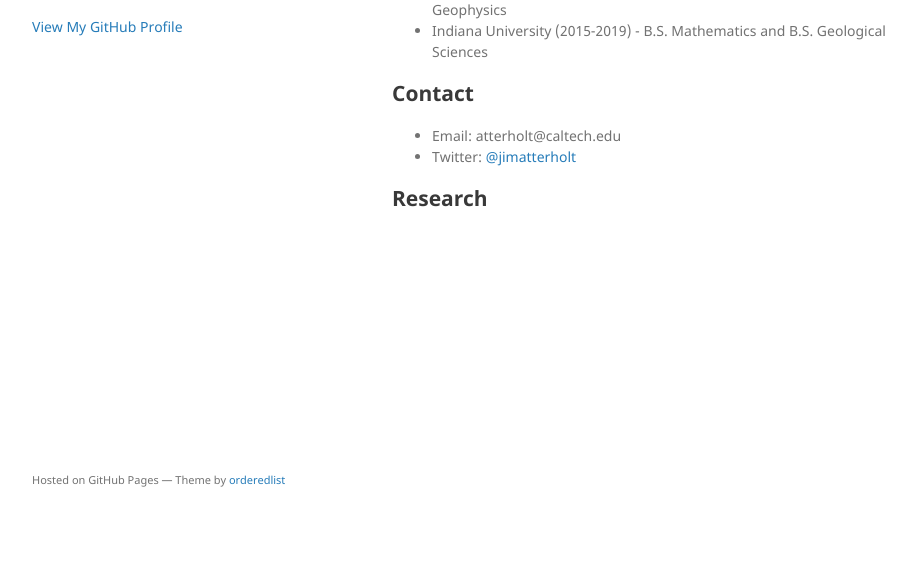
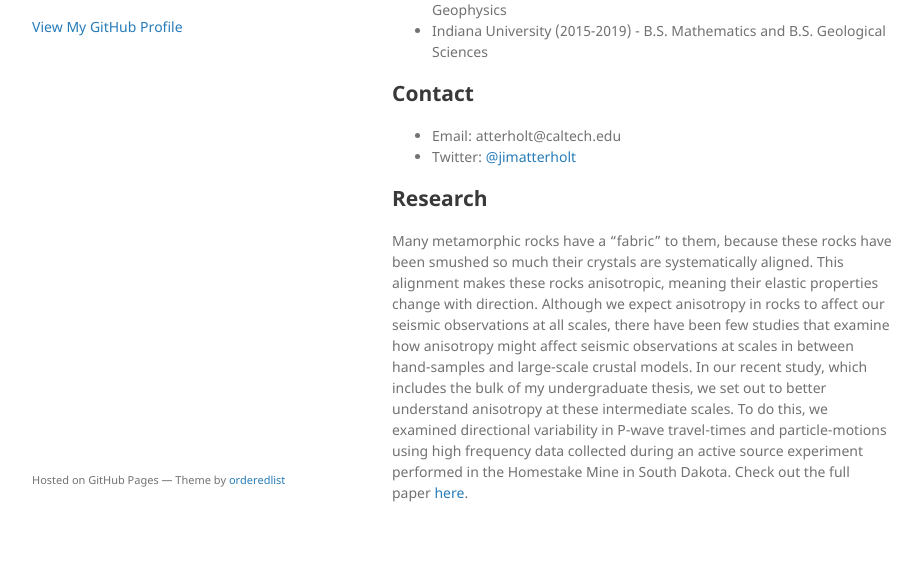
Before and after one commit to atterholt/atterholt.github.io, a Jekyll site: the page built from index.md, in a window 1280 px wide. Shown: the part 341-914 px from the top of the page, without its empty margins (178-1100 px from the left). Built offline with Jekyll 4.4.1, drawn with Linux system fonts in a browser that asks for light colours; our own code applies the rules of GitHub Pages for plain Markdown files.

Commit message:
Update index.md

```diff
--- a/index.md
+++ b/index.md
@@ -17,3 +17,5 @@
 *   Twitter: [@jimatterholt](https://twitter.com/jimatterholt?lang=en)
 
 ## Research
+
+Many metamorphic rocks have a "fabric" to them, because these rocks have been smushed so much their crystals are systematically aligned. This alignment makes these rocks anisotropic, meaning their elastic properties change with direction. Although we expect anisotropy in rocks to affect our seismic observations at all scales, there have been few studies that examine how anisotropy might affect seismic observations at scales in between hand-samples and large-scale crustal models. In our recent study, which includes the bulk of my undergraduate thesis, we set out to better understand anisotropy at these intermediate scales. To do this, we examined directional variability in P-wave travel-times and particle-motions using high frequency data collected during an active source experiment performed in the Homestake Mine in South Dakota. Check out the full paper [here](https://academic.oup.com/gji/article/224/1/121/5900977?login=true).
```
